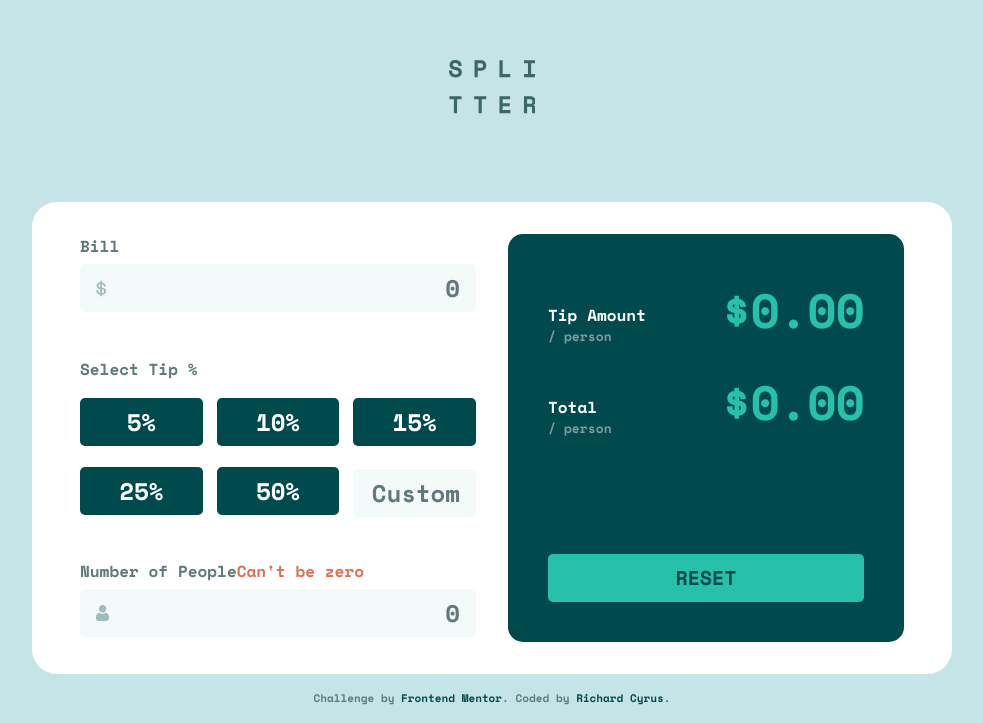
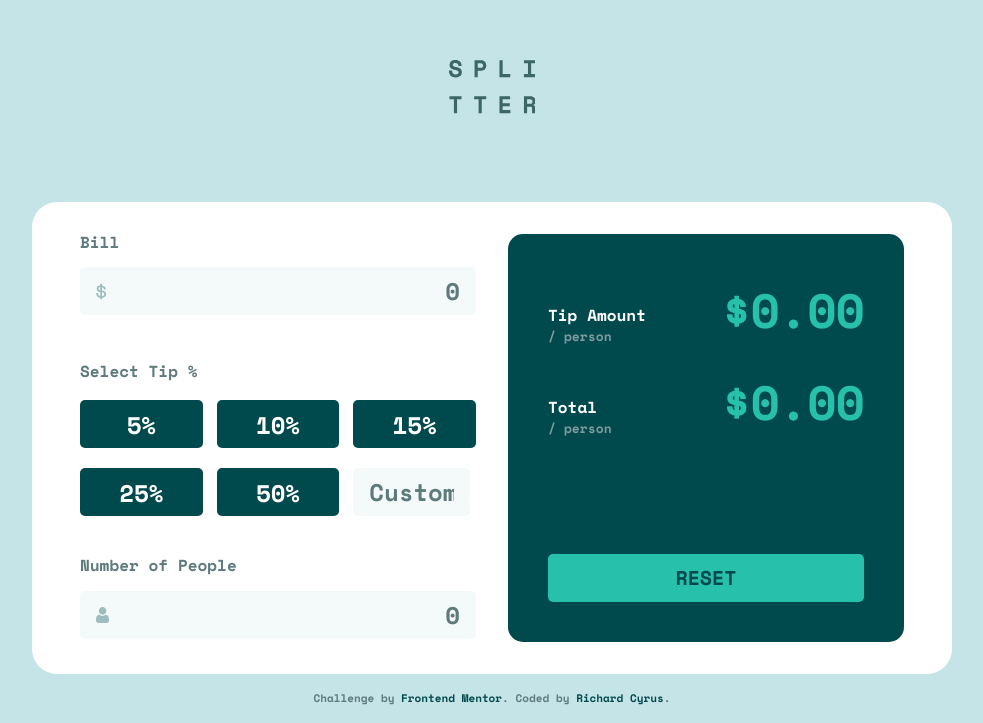
Before and after one commit to richardcyrus/fm-tip-calculator-app, a React (Vite) app: page / in a window 1280 px wide. Shown: the part 103-826 px from the top of the page, without its empty margins (148-1131 px from the left). Built offline with nearby package versions, Linux system fonts and the light colour scheme.

Commit message:
finish styles for various screen sizes

```diff
--- a/postcss.config.mjs
+++ b/postcss.config.mjs
@@ -3,6 +3,9 @@ export default {
     'postcss-import': {},
     'postcss-nesting': {},
     'postcss-sort-media-queries': {},
-    'postcss-preset-env': {},
+    'postcss-preset-env': {
+      stage: 3,
+      minimumVendorImplementations: 2,
+    },
   },
 }
--- a/src/App.css
+++ b/src/App.css
@@ -49,31 +49,52 @@
 }
 
 .form-control {
+  align-items: center;
+  display: grid;
+  gap: 0.5rem;
+  grid-template-columns: max-content 1fr;
+  grid-template-rows: min-content 1fr;
+
   label {
     color: var(--color-dark-grayish-cyan);
     display: inline-block;
     font-size: 1rem;
+    line-height: 1;
   }
 
-  .error {
+  .invalid-feedback {
     color: #e17052;
+    display: none;
+    font-size: 1rem;
+    grid-column: 2 / 3;
+    grid-row: 1 / 2;
+    line-height: 1;
+    text-align: right;
+  }
+
+  .input {
+    grid-column: 1 / 3;
+    grid-row: 2 / 3;
+  }
+
+  &:has(input:not(:placeholder-shown):invalid) .invalid-feedback {
     display: inline-block;
-    text-align: right;
   }
 }
 
-.input,
-.input-tip {
+/* stylelint-disable-next-line no-descending-specificity */
+.input {
   background-color: var(--color-very-light-grayish-cyan);
   border: none;
   border-radius: 5px;
+  caret-color: var(--color-strong-cyan);
   color: var(--color-very-dark-cyan);
   font-family: inherit;
   font-size: 1.5rem;
   height: 3rem;
   line-height: 1;
   margin-block-start: 0.375rem;
-  max-width: 19.4375rem;
+  min-width: 19.4375rem;
   padding: 0.375rem 1rem;
   text-align: right;
   transition: 180ms box-shadow ease-in-out;
@@ -86,36 +107,24 @@
     color: var(--color-dark-grayish-cyan);
   }
 
-  &:focus {
+  &:focus-visible {
     border-color: var(--color-strong-cyan);
     box-shadow: 0 0 0 2px var(--color-strong-cyan);
   }
 
-  &:focus,
+  &:focus-visible,
   &:not(:placeholder-shown):invalid {
     outline: 3px solid transparent;
   }
 
-  &:focus:invalid {
+  &:focus-visible:invalid {
     outline: 3px solid transparent;
   }
 
   &:not(:placeholder-shown):invalid {
     border-color: #e17052;
     box-shadow: 0 0 0 2px #e17052;
-  }
-}
-
-/* stylelint-disable-next-line no-descending-specificity */
-.input-tip {
-  max-width: 9.164375rem;
-
-  @media screen and (width >= 768px) {
-    max-width: 9.5rem;
-  }
-
-  @media screen and (width >= 992px) {
-    max-width: 7.3125rem;
+    caret-color: #e17052;
   }
 }
 
@@ -153,12 +162,15 @@
 .legend {
   color: var(--color-dark-grayish-cyan);
   font-size: 1rem;
+  grid-column: 1 / -1;
   margin-block-end: 1rem;
 }
 
 input[type='radio'] {
+  -webkit-appearance: none;
   appearance: none;
-  background-color: #fff;
+  background-color: transparent; /* Needs to be transparent to hide the control on iOS. */
+  color: currentcolor;
   font: inherit;
   margin: 0;
 }
@@ -171,13 +183,15 @@ input[type='radio'] {
   cursor: pointer;
   font-size: 1.5rem;
   height: 3rem;
-  padding-block-start: 0.375rem;
+  padding-block-start: 0.75rem;
   text-align: center;
   transition: all 180ms ease-in-out;
 
-  &:hover {
-    background-color: #9fe8df;
-    color: var(--color-very-dark-cyan);
+  @media (hover: hover) {
+    &:hover {
+      background-color: #9fe8df;
+      color: var(--color-very-dark-cyan);
+    }
   }
 }
 
@@ -186,10 +200,50 @@ input[type='radio'] {
   color: var(--color-very-dark-cyan);
 }
 
-.radio-control:has(input[type='radio']:focus) {
+.radio-control:has(input[type='radio']:focus-visible) {
   box-shadow: 0 0 0 4px var(--color-grayish-cyan);
   outline: solid;
   outline-color: transparent;
+}
+
+.input-tip {
+  align-self: center;
+
+  input {
+    background-color: var(--color-very-light-grayish-cyan);
+    border: none;
+    border-radius: 5px;
+    caret-color: var(--color-strong-cyan);
+    color: var(--color-very-dark-cyan);
+    cursor: pointer;
+    font-family: inherit;
+    font-size: 1.5rem;
+    height: 3rem;
+    line-height: 1;
+    padding: 0.375rem 1rem;
+    text-align: right;
+    transition: 180ms box-shadow ease-in-out;
+    width: 9.164375rem;
+
+    &::placeholder {
+      color: var(--color-dark-grayish-cyan);
+    }
+
+    &:focus,
+    &:focus-visible {
+      border-color: var(--color-strong-cyan);
+      box-shadow: 0 0 0 2px var(--color-strong-cyan);
+      outline: 3px solid transparent;
+    }
+
+    @media screen and (width >= 768px) {
+      width: 9.5rem;
+    }
+
+    @media screen and (width >= 992px) {
+      width: 7.3125rem;
+    }
+  }
 }
 /* #endregion */
 
@@ -209,7 +263,7 @@ input[type='radio'] {
     grid-template-rows: 1fr 1fr 2fr;
     margin-block-start: 0;
 
-    .form-control:has(button) {
+    .control:has(button) {
       align-self: self-end;
     }
   }
@@ -223,15 +277,15 @@ input[type='radio'] {
     margin: 0;
   }
 
-  .form-control {
-    grid-column: 1 / 3;
+  .control {
+    grid-column: 1 / -1;
   }
 }
 
 .tip-result-data,
 .total-result-data {
   display: grid;
-  grid-column: 1 / 3;
+  grid-column: 1 / -1;
 
   .result-label {
     align-self: self-end;
@@ -298,11 +352,12 @@ button.button {
     }
   }
 
-  &:hover {
-    background-color: #9fe8df;
+  @media (hover: hover) {
+    &:hover {
+      background-color: #9fe8df;
+    }
   }
 
-  &:focus,
   &:focus-visible {
     box-shadow: 0 0 0 4px var(--color-grayish-cyan);
     outline: solid;
--- a/src/App.jsx
+++ b/src/App.jsx
@@ -28,57 +28,57 @@ function App() {
               title="Bill amount"
               type="text"
             />
+            <div className="invalid-feedback">Can&apos;t be zero</div>
           </div>
           <fieldset className="tip-selections">
             <legend className="legend">Select Tip %</legend>
-            <div className="radio-control">
+            <label htmlFor="five-percent" className="radio-control">
               <input
                 id="five-percent"
                 name="tip-percent"
                 type="radio"
                 value="5"
               />
-              <label htmlFor="five-percent">5%</label>
-            </div>
-            <div className="radio-control">
+              5%
+            </label>
+            <label htmlFor="ten-percent" className="radio-control">
               <input
                 id="ten-percent"
                 name="tip-percent"
                 type="radio"
                 value="10"
               />
-              <label htmlFor="ten-percent">10%</label>
-            </div>
-            <div className="radio-control">
+              10%
+            </label>
+            <label htmlFor="fifteen-percent" className="radio-control">
               <input
                 id="fifteen-percent"
                 name="tip-percent"
                 type="radio"
                 value="15"
               />
-              <label htmlFor="fifteen-percent">15%</label>
-            </div>
-            <div className="radio-control">
+              15%
+            </label>
+            <label htmlFor="twentyfive-percent" className="radio-control">
               <input
                 id="twentyfive-percent"
                 name="tip-percent"
                 type="radio"
                 value="25"
               />
-              <label htmlFor="twentyfive-percent">25%</label>
-            </div>
-            <div className="radio-control">
+              25%
+            </label>
+            <label htmlFor="fifty-percent" className="radio-control">
               <input
                 id="fifty-percent"
                 name="tip-percent"
                 type="radio"
                 value="50"
               />
-              <label htmlFor="fifty-percent">50%</label>
-            </div>
-            <div>
+              50%
+            </label>
+            <div className="input-tip">
               <input
-                className="input-tip"
                 id="custom-percent"
                 inputMode="numeric"
                 name="custom-tip-percent"
@@ -92,7 +92,6 @@ function App() {
           </fieldset>
           <div className="form-control">
             <label htmlFor="num-people">Number of People</label>
-            <div className="error">Can&apos;t be zero</div>
             <input
               className="input people"
               id="num-people"
@@ -104,6 +103,7 @@ function App() {
               title="Number of people"
               type="text"
             />
+            <div className="invalid-feedback">Can&apos;t be zero</div>
           </div>
         </form>
         <div className="splitter-results">
@@ -125,7 +125,7 @@ function App() {
               <p>$0.00</p>
             </div>
           </div>
-          <div className="form-control">
+          <div className="control">
             <button
               className="button btn-reset"
               form="tip-calculator"
--- a/stylelint.config.js
+++ b/stylelint.config.js
@@ -17,6 +17,7 @@ export default {
     ],
     'number-max-precision': 6,
     'order/properties-alphabetical-order': true,
+    'property-no-vendor-prefix': null,
     'selector-class-pattern': null,
   },
 }
```
